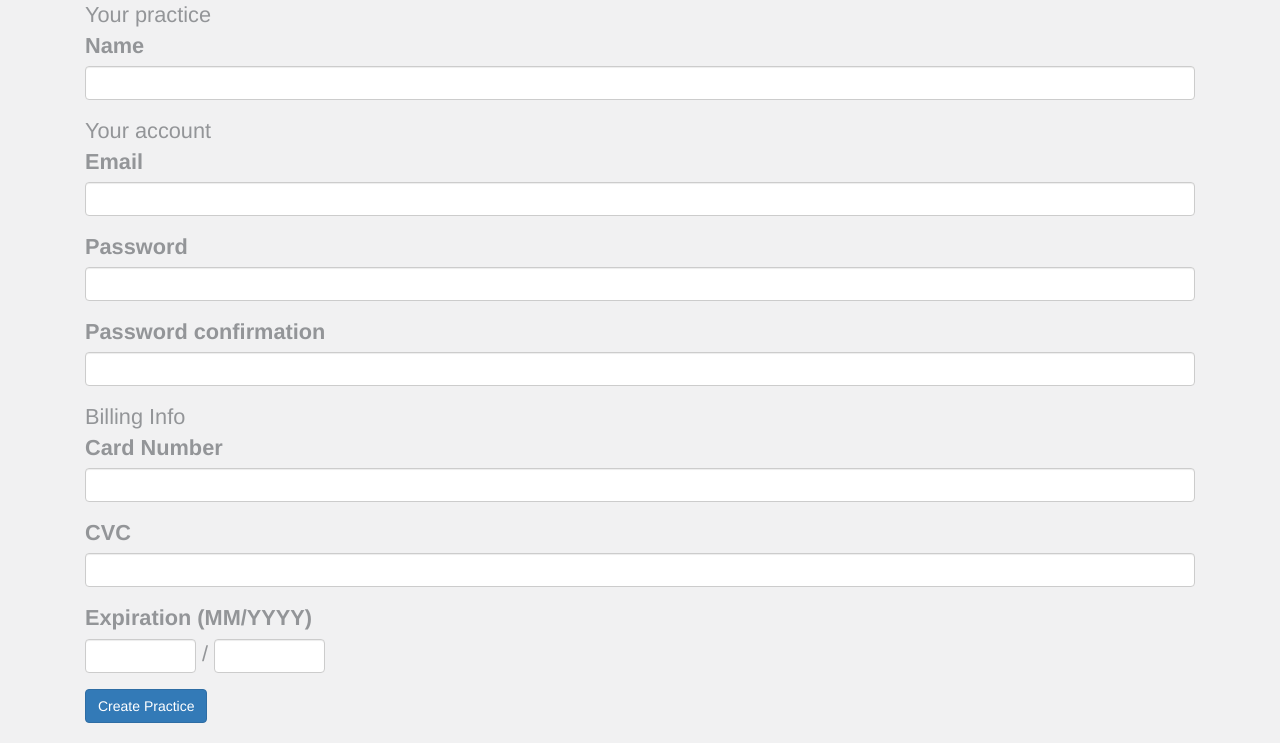
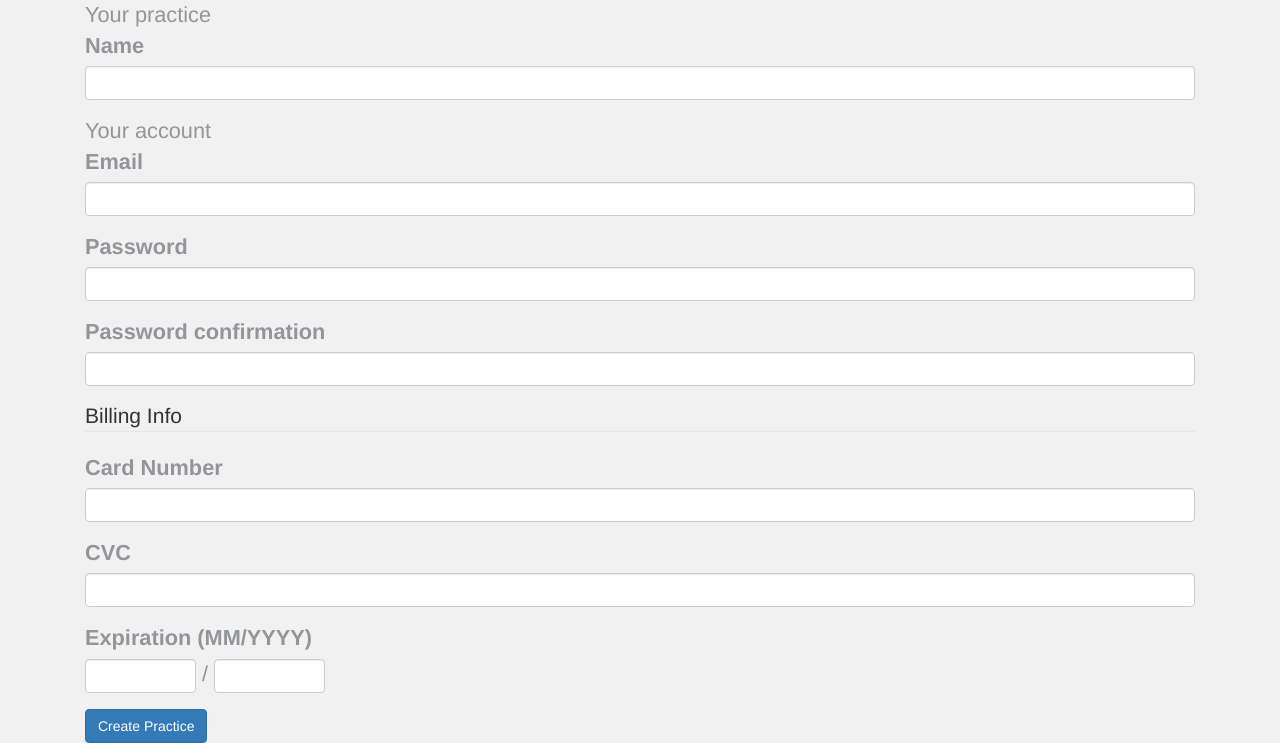
Before and after one commit to Doug1818/rsh-web, a Rails app: page /practices/new in a window 1280 px wide. Shown: the part 253-996 px from the top of the page. Run offline with Rails 7, Linux system fonts and the light colour scheme; style sheets or scripts are compiled from the project's sources; some libraries are stand-ins or nearby versions.

Commit message:
Clean up the stripe form

```diff
--- a/app/assets/javascripts/coaches.js
+++ /dev/null
@@ -1,3 +0,0 @@
-# Place all the behaviors and hooks related to the matching controller here.
-# All this logic will automatically be available in application.js.
-# You can use CoffeeScript in this file: http://coffeescript.org/
--- a/app/assets/javascripts/home.js
+++ /dev/null
@@ -1,3 +0,0 @@
-# Place all the behaviors and hooks related to the matching controller here.
-# All this logic will automatically be available in application.js.
-# You can use CoffeeScript in this file: http://coffeescript.org/
--- a/app/assets/javascripts/practices.js
+++ b/app/assets/javascripts/practices.js
@@ -1,7 +1,3 @@
-# Place all the behaviors and hooks related to the matching controller here.
-# All this logic will automatically be available in application.js.
-# You can use CoffeeScript in this file: http://coffeescript.org/
-
 jQuery(function($) {
   $('#new_practice').submit(function(event) {
     var $form = $(this);
--- a/app/assets/javascripts/programs.js.coffee
+++ /dev/null
@@ -1,3 +0,0 @@
-# Place all the behaviors and hooks related to the matching controller here.
-# All this logic will automatically be available in application.js.
-# You can use CoffeeScript in this file: http://coffeescript.org/
--- a/app/assets/javascripts/users.js.coffee
+++ /dev/null
@@ -1,3 +0,0 @@
-# Place all the behaviors and hooks related to the matching controller here.
-# All this logic will automatically be available in application.js.
-# You can use CoffeeScript in this file: http://coffeescript.org/
--- a/app/views/practices/_form.html.erb
+++ b/app/views/practices/_form.html.erb
@@ -11,21 +11,21 @@
     <%= f.input :password_confirmation %>
   <% end %>
 
-  <lengend>Billing Info</lengend>
+  <legend>Billing Info</legend>
   <div class="form-group string required">
     <label class="string optional control-label">Card Number</label>
-    <input class="string optional form-control" maxlength="255" size="255" autocomplete="off" type="text" class="card-number">
+    <input class="card-number string optional form-control" maxlength="255" size="255" autocomplete="off" type="text">
   </div>
   <div class="form-group string required">
     <label class="string optional control-label">CVC</label>
-    <input class="string optional form-control" maxlength="255" size="255" autocomplete="off" type="text" class="card-cvc">
+    <input class="card-cvc string optional form-control" maxlength="255" size="255" autocomplete="off" type="text">
   </div>
   <div class="form-group string required">
     <label class="string optional control-label">Expiration (MM/YYYY)</label>
     <br/>
-    <input class="string optional form-control card-expiry-month" maxlength="2" size="2" autocomplete="off" type="text">
+    <input class="card-expiry-month string optional form-control" maxlength="2" size="2" autocomplete="off" type="text">
     <span> / </span>
-    <input class="string optional form-control card-expiry-year" maxlength="4" size="4" autocomplete="off" type="text">
+    <input class="card-expiry-year string optional form-control" maxlength="4" size="4" autocomplete="off" type="text">
   </div>
 
   <%= f.submit class: 'btn btn-primary' %>
```
Also changed, not shown: app/assets/javascripts/programs.js (added), app/assets/javascripts/users.js (added).
